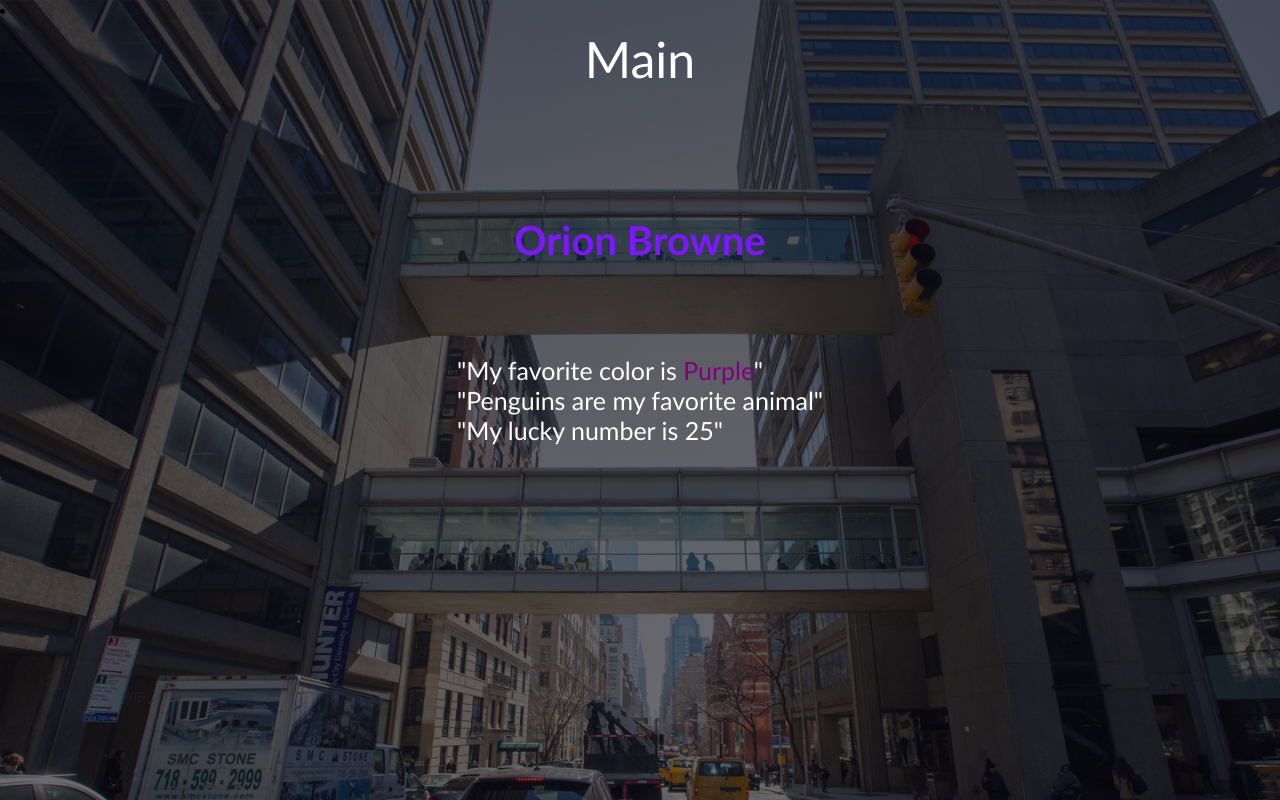
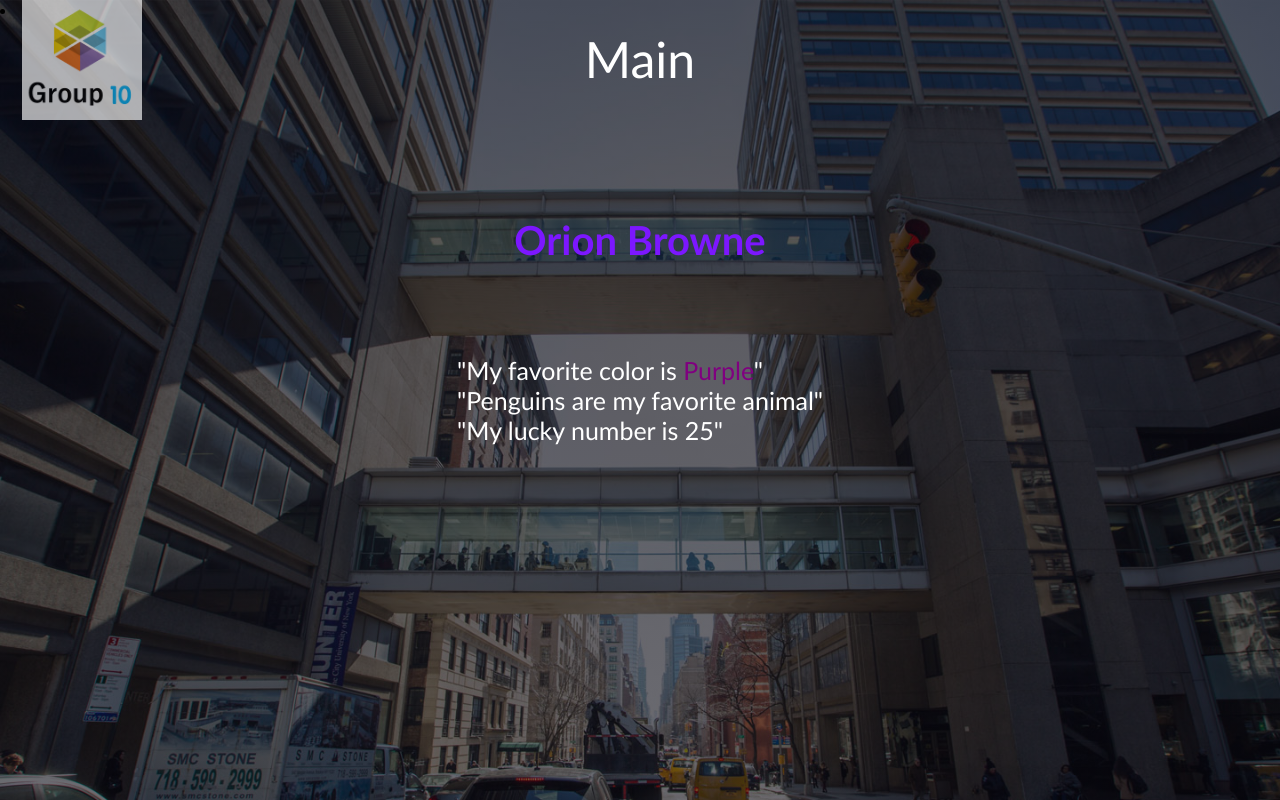
Before and after one commit to orionbrowne/a_website, a plain HTML site: page Orion.html in a window 1280 px wide. Drawn offline with Linux system fonts and the light colour scheme.

Commit message:
!syntax Missed > in line 12

```diff
--- a/Orion.html
+++ b/Orion.html
@@ -9,7 +9,7 @@
     <header>
       <div class = "main">
         <div class = "logo">
-          <li><a href="index.html"<img src="logo.png"></a></li>
+          <li><a href="index.html"><img src="logo.png"></a></li>
           </div>
           <ul class="second">
             <li><a href="index.html">Main</a></li>
```
